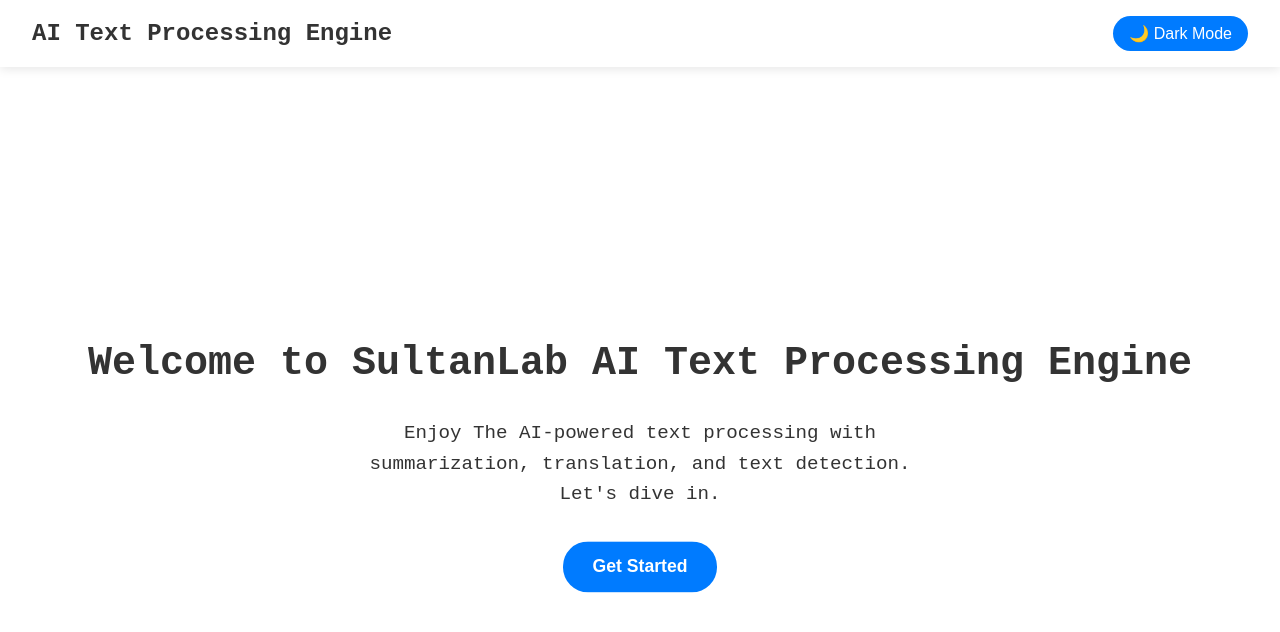
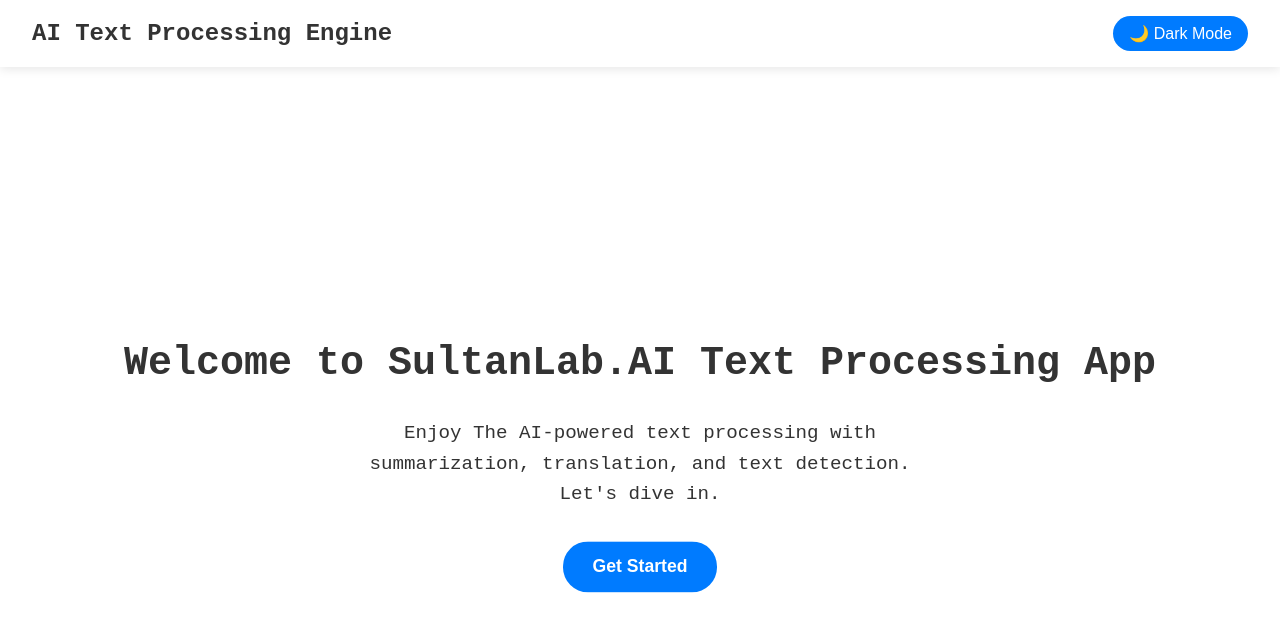
Before and after one commit to Tiolulope/hngx-stage3-AI-Powered-Text-Processing-App, a React (Vite) app: page / in a window 1280 px wide. Shown: the top 632 px of the page. Built offline with nearby package versions, Linux system fonts and the light colour scheme.

Commit message:
functionality

```diff
--- a/src/components/WelcomePage.jsx
+++ b/src/components/WelcomePage.jsx
@@ -7,7 +7,7 @@
         <div className="welcome-container">
             <div className="header">
                 <h1 className="title">
-                    Welcome to SultanLab AI Text Processing Engine
+                    Welcome to SultanLab.AI Text Processing App
                 </h1>
             </div>
             <p className="description">
--- a/src/styles.css
+++ b/src/styles.css
@@ -63,7 +63,7 @@
 }
 
 .navbar.scrolled {
-    background-color: rgba(255, 255, 255, 0.9); /* Change to desired color */
+    background-color: rgba(255, 255, 255, 0.9);
     box-shadow: 0 2px 20px rgba(0, 0, 0, 0.2);
     transform: translateY(-10px);
 }
```
